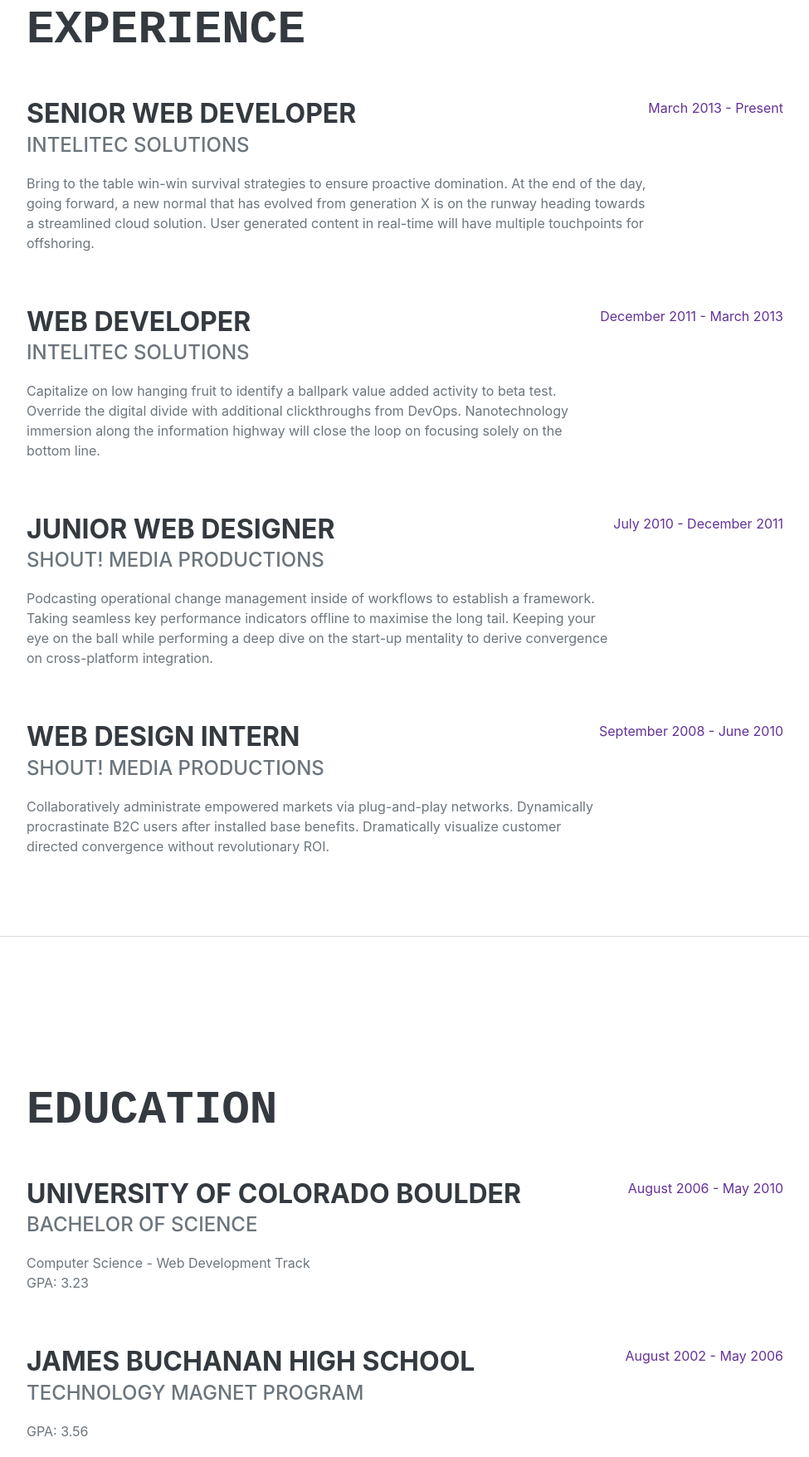
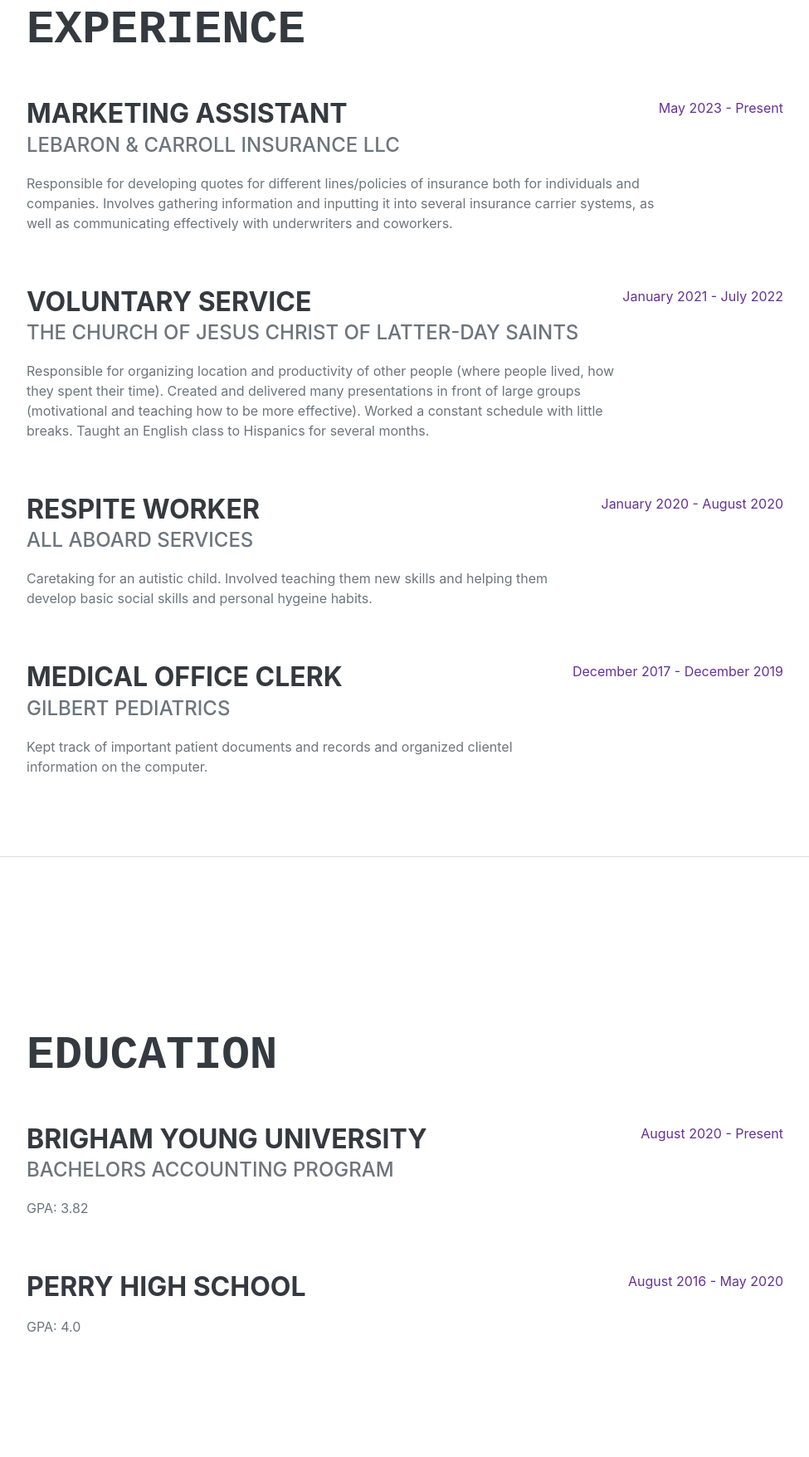
Before and after one commit to auty-marie/final1, a plain HTML site: page index.html in a window 1280 px wide. Shown: the part 878-2634 px from the top of the page at 83% size, without its empty margins (288-1263 px from the left). Drawn offline with nearby package versions, Linux system fonts and the light colour scheme; a web font is replaced by a local one.

Commit message:
Add files via upload

```diff
--- a/index.html
+++ b/index.html
@@ -32,7 +32,8 @@
                     <li class="nav-item"><a class="nav-link js-scroll-trigger" href="#skills">Skills</a></li>
                     <!-- <li class="nav-item"><a class="nav-link js-scroll-trigger" href="#interests">Interests</a></li> -->
                     <li class="nav-item"><a class="nav-link js-scroll-trigger" href="#awards">Awards</a></li>
-                    <li class="nav-item"><a class="nav-link js-scroll-trigger" href="tableau.html">Tableau</a></li>
+                    <li class="nav-item"><a class="nav-link js-scroll-trigger" href="https://www.tableau.com" target="_blank">Tableau</a></li>
+
                 </ul>
             </div>
         </nav>
@@ -52,9 +53,9 @@
                     <p class="lead mb-5">I am so good at making sand castles with my toes. It is very important to me to make sure that all the baby dinos are fed, I have started a charity that raises awareness for starving baby dinos.</p>
                     <div class="social-icons">
                         <a class="social-icon" href="https://www.linkedin.com/in/autumn-carroll-264993253/" target = "_blank"><i class="fab fa-linkedin-in"></i></a>
-                        <a class="social-icon" href="#!"><i class="fa-solid fa-church"></i></a>
-                        <a class="social-icon" href="#!"><i class="fab fa-twitter"></i></a>
-                        <a class="social-icon" href="#!"><i class="fab fa-instagram"></i></a>
+                        <a class="social-icon" href="https://www.churchofjesuschrist.org/?lang=eng" target = "_blank"><i class="fa-solid fa-church"></i></a>
+                        <a class="social-icon" href="https://www.nationalgeographic.com/animals/birds" target ="_blank"><i class="fab fa-twitter"></i></a>
+                        <a class="social-icon" href="https://www.instagram.com/auty.mariee/" target="_blank"><i class="fab fa-instagram"></i></a>
                     </div>
                 </div>
             </section>
@@ -65,35 +66,35 @@
                     <h2 class="mb-5">Experience</h2>
                     <div class="d-flex flex-column flex-md-row justify-content-between mb-5">
                         <div class="flex-grow-1">
-                            <h3 class="mb-0">Senior Web Developer</h3>
-                            <div class="subheading mb-3">Intelitec Solutions</div>
-                            <p>Bring to the table win-win survival strategies to ensure proactive domination. At the end of the day, going forward, a new normal that has evolved from generation X is on the runway heading towards a streamlined cloud solution. User generated content in real-time will have multiple touchpoints for offshoring.</p>
+                            <h3 class="mb-0">Marketing Assistant</h3>
+                            <div class="subheading mb-3">LeBaron & Carroll Insurance LLC</div>
+                            <p>Responsible for developing quotes for different lines/policies of insurance both for individuals and companies. Involves gathering information and inputting it into several insurance carrier systems, as well as communicating effectively with underwriters and coworkers.</p>
                         </div>
-                        <div class="flex-shrink-0"><span class="text-primary">March 2013 - Present</span></div>
+                        <div class="flex-shrink-0"><span class="text-primary">May 2023 - Present</span></div>
                     </div>
                     <div class="d-flex flex-column flex-md-row justify-content-between mb-5">
                         <div class="flex-grow-1">
-                            <h3 class="mb-0">Web Developer</h3>
-                            <div class="subheading mb-3">Intelitec Solutions</div>
-                            <p>Capitalize on low hanging fruit to identify a ballpark value added activity to beta test. Override the digital divide with additional clickthroughs from DevOps. Nanotechnology immersion along the information highway will close the loop on focusing solely on the bottom line.</p>
+                            <h3 class="mb-0">Voluntary Service</h3>
+                            <div class="subheading mb-3">The Church of Jesus Christ of Latter-Day Saints</div>
+                            <p>Responsible for organizing location and productivity of other people (where people lived, how they spent their time). Created and delivered many presentations in front of large groups (motivational and teaching how to be more effective). Worked a constant schedule with little breaks. Taught an English class to Hispanics for several months.</p>
                         </div>
-                        <div class="flex-shrink-0"><span class="text-primary">December 2011 - March 2013</span></div>
+                        <div class="flex-shrink-0"><span class="text-primary">January 2021 - July 2022</span></div>
                     </div>
                     <div class="d-flex flex-column flex-md-row justify-content-between mb-5">
                         <div class="flex-grow-1">
-                            <h3 class="mb-0">Junior Web Designer</h3>
-                            <div class="subheading mb-3">Shout! Media Productions</div>
-                            <p>Podcasting operational change management inside of workflows to establish a framework. Taking seamless key performance indicators offline to maximise the long tail. Keeping your eye on the ball while performing a deep dive on the start-up mentality to derive convergence on cross-platform integration.</p>
+                            <h3 class="mb-0">Respite Worker</h3>
+                            <div class="subheading mb-3">All Aboard Services</div>
+                            <p>Caretaking for an autistic child. Involved teaching them new skills and helping them develop basic social skills and personal hygeine habits.</p>
                         </div>
-                        <div class="flex-shrink-0"><span class="text-primary">July 2010 - December 2011</span></div>
+                        <div class="flex-shrink-0"><span class="text-primary">January 2020 - August 2020</span></div>
                     </div>
                     <div class="d-flex flex-column flex-md-row justify-content-between">
                         <div class="flex-grow-1">
-                            <h3 class="mb-0">Web Design Intern</h3>
-                            <div class="subheading mb-3">Shout! Media Productions</div>
-                            <p>Collaboratively administrate empowered markets via plug-and-play networks. Dynamically procrastinate B2C users after installed base benefits. Dramatically visualize customer directed convergence without revolutionary ROI.</p>
+                            <h3 class="mb-0">Medical Office Clerk</h3>
+                            <div class="subheading mb-3">Gilbert Pediatrics</div>
+                            <p>Kept track of important patient documents and records and organized clientel information on the computer.</p>
                         </div>
-                        <div class="flex-shrink-0"><span class="text-primary">September 2008 - June 2010</span></div>
+                        <div class="flex-shrink-0"><span class="text-primary">December 2017 - December 2019</span></div>
                     </div>
                 </div>
             </section>
@@ -104,20 +105,20 @@
                     <h2 class="mb-5">Education</h2>
                     <div class="d-flex flex-column flex-md-row justify-content-between mb-5">
                         <div class="flex-grow-1">
-                            <h3 class="mb-0">University of Colorado Boulder</h3>
-                            <div class="subheading mb-3">Bachelor of Science</div>
-                            <div>Computer Science - Web Development Track</div>
-                            <p>GPA: 3.23</p>
+                            <h3 class="mb-0">Brigham Young University</h3>
+                            <div class="subheading mb-3">Bachelors Accounting Program</div>
+                            <div></div>
+                            <p>GPA: 3.82</p>
                         </div>
-                        <div class="flex-shrink-0"><span class="text-primary">August 2006 - May 2010</span></div>
+                        <div class="flex-shrink-0"><span class="text-primary">August 2020 - Present</span></div>
                     </div>
                     <div class="d-flex flex-column flex-md-row justify-content-between">
                         <div class="flex-grow-1">
-                            <h3 class="mb-0">James Buchanan High School</h3>
-                            <div class="subheading mb-3">Technology Magnet Program</div>
-                            <p>GPA: 3.56</p>
+                            <h3 class="mb-0">Perry High School</h3>
+                            <div class="subheading mb-3"></div>
+                            <p>GPA: 4.0</p>
                         </div>
-                        <div class="flex-shrink-0"><span class="text-primary">August 2002 - May 2006</span></div>
+                        <div class="flex-shrink-0"><span class="text-primary">August 2016 - May 2020</span></div>
                     </div>
                 </div>
             </section>
@@ -126,10 +127,14 @@
             <section class="resume-section" id="skills">
                 <div class="resume-section-content">
                     <h2 class="mb-5">Skills</h2>
-                    <div class="subheading mb-3">Programming Languages & Tools</div>
+                    <div class="subheading mb-3">Adaptibility</div>
+                    <div class="subheading mb-3">Communication</div>
+                    <div class="subheading mb-3">Leadership</div>
+                    <div class="subheading mb-3">Writing</div>
+                    <div class="subheading mb-3">Spanish</div>
                     <ul class="list-inline dev-icons">
-                        <li class="list-inline-item"><i class="fab fa-html5"></i></li>
-                        <li class="list-inline-item"><i class="fab fa-css3-alt"></i></li>
+                        <li class="list-inline-item"> <!--i class="fa-solid fa-file-pdf"></i>
+                        <!--li class="list-inline-item"><i class="fab fa-css3-alt"></i></li>
                         <li class="list-inline-item"><i class="fab fa-js-square"></i></li>
                         <li class="list-inline-item"><i class="fab fa-angular"></i></li>
                         <li class="list-inline-item"><i class="fab fa-react"></i></li>
@@ -139,12 +144,12 @@
                         <li class="list-inline-item"><i class="fab fa-wordpress"></i></li>
                         <li class="list-inline-item"><i class="fab fa-gulp"></i></li>
                         <li class="list-inline-item"><i class="fab fa-grunt"></i></li> -->
-                        <li class="list-inline-item"><i class="fab fa-npm"></i></li>
+                        <!--li class="list-inline-item"><i class="fab fa-npm"></i></li-->
                     </ul>
-                    <div class="subheading mb-3">Workflow</div>
+                    <!--div class="subheading mb-3">Spanish</div>
                     <ul class="fa-ul mb-0">
                         <li>
-                            <span class="fa-li"><i class="fas fa-check"></i></span>
+                            <span class="fa-li"> <i class="fas fa-check"></i></span>
                             Mobile-First, Responsive Design
                         </li>
                         <li>
@@ -159,7 +164,7 @@
                             <span class="fa-li"><i class="fas fa-check"></i></span>
                             Agile Development & Scrum
                         </li>
-                    </ul>
+                    </ul-->
                 </div>
             </section>
             <hr class="m-0" />
@@ -167,8 +172,8 @@
             <section class="resume-section" id="interests">
                 <div class="resume-section-content">
                     <h2 class="mb-5">Interests</h2>
-                    <p>Apart from being a web developer, I enjoy most of my time being outdoors. In the winter, I am an avid skier and novice ice climber. During the warmer months here in Colorado, I enjoy mountain biking, free climbing, and kayaking.</p>
-                    <p class="mb-0">When forced indoors, I follow a number of sci-fi and fantasy genre movies and television shows, I am an aspiring chef, and I spend a large amount of my free time exploring the latest technology advancements in the front-end web development world.</p>
+                    <p>I love spending time with family and friends. I also enjoy reading a good fantasy or self-help book. Being outdoors always help me ground myself and clear my head. I have a great time painting as well.</p>
+                    <p class="mb-0">Movie nights are a must, and lately I have been having a Harry Potter marathon with my husband. I do not like cooking, but I love a good homemade meal.</p>
                 </div>
             </section>
             <hr class="m-0" />
@@ -179,9 +184,9 @@
                     <ul class="fa-ul mb-0">
                         <li>
                             <span class="fa-li"><i class="fas fa-trophy text-warning"></i></span>
-                            Google Analytics Certified Developer
+                            As of right now, absolutely nothing!!
                         </li>
-                        <li>
+                        <!--li>
                             <span class="fa-li"><i class="fas fa-trophy text-warning"></i></span>
                             Mobile Web Specialist - Google Certification
                         </li>
@@ -214,7 +219,7 @@
                             3
                             <sup>rd</sup>
                             Place - James Buchanan High School - Hackathon 2005
-                        </li>
+                        </li-->
                     </ul>
                 </div>
             </section>
```
